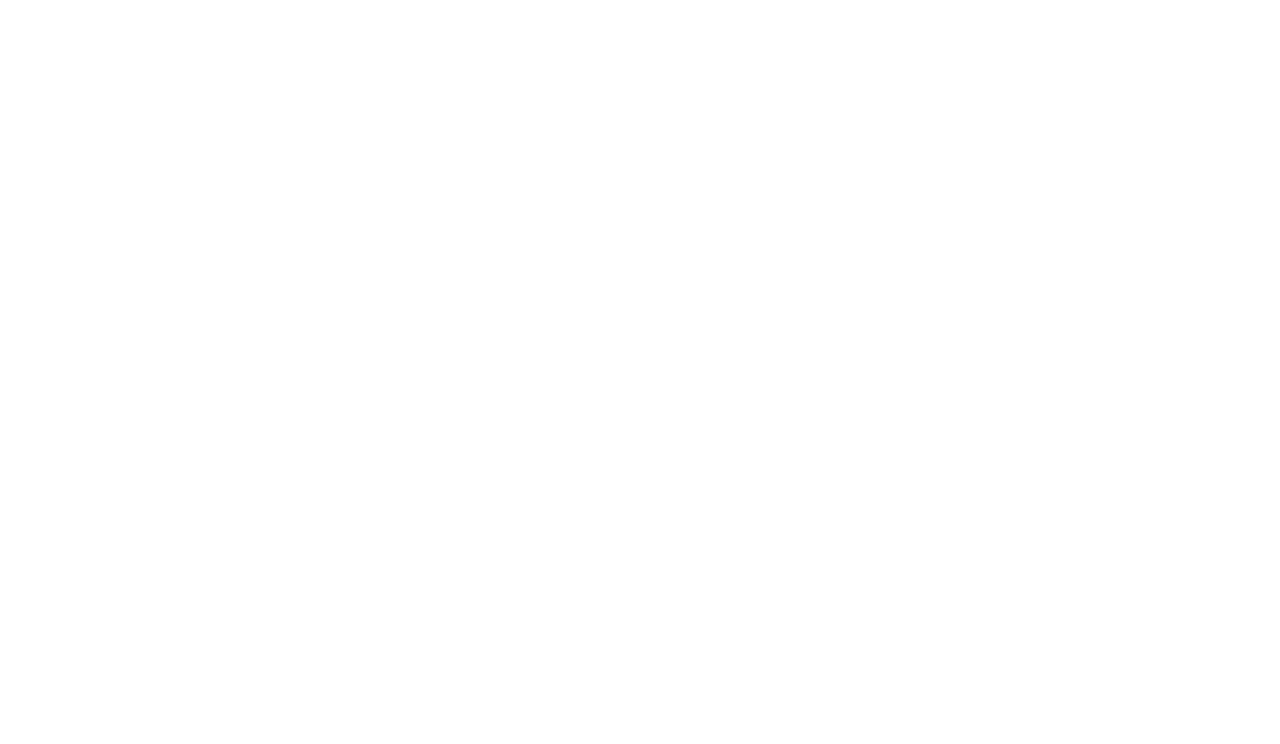
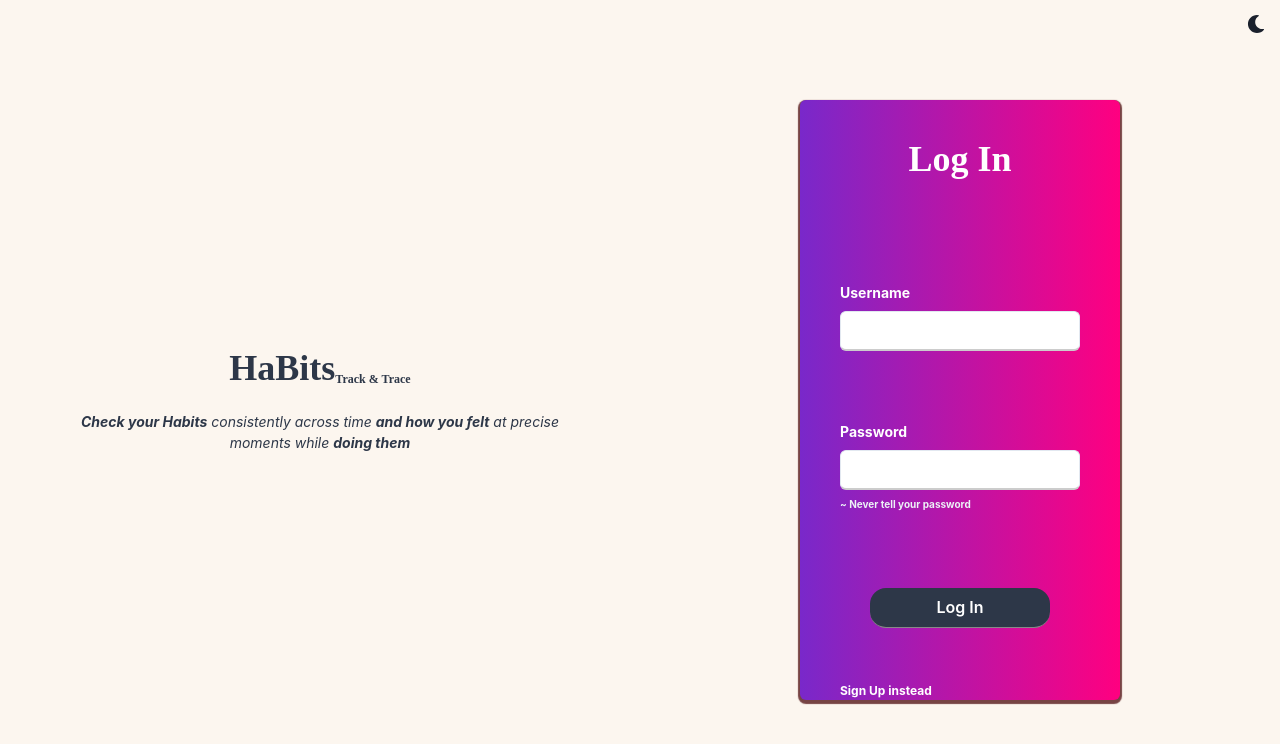
Before and after one commit to Ellie1341994/HaBitsProject, a React (Create React App) app in the folder habitsreactclient/: page /login in a window 1280 px wide. Shown: the top 744 px of the page. Built offline with nearby package versions, Linux system fonts and the light colour scheme.

Commit message:
Added login and register routes. Index url redirects anonymous users to the login url

```diff
--- a/habitsreactclient/src/App.tsx
+++ b/habitsreactclient/src/App.tsx
@@ -10,10 +10,11 @@
 import { mode } from '@chakra-ui/theme-tools';
 import AuthenticationPanel from "./components/AuthenticationPanel"
 import {
-  Route,
+    Route,
+    Redirect,
 } from "react-router-dom";
 //import axios from 'axios';
-import AppTitle from "./components/miscellaneous"
+import AppTitle from "./components/AppTitle"
 
 interface AppState {
     title: string;
@@ -31,13 +32,14 @@
     componentDidMount() {
         let token: any = localStorage.getItem("token");
         if ( token ) {
-            console.log("token exists");
+            this.setState({authenticated: true});
         }
     }
 
     render () {
         return (
-            <Route exact={true} path="/">
+            <Route path="/">
+                {this.state.authenticated ? <Flex>asd</Flex>: <Redirect to="/login"/>}
                 <ChakraProvider theme={extendTheme({
                     styles: {
                         global: (props: any) => ({
--- a/habitsreactclient/src/components/AnimatedChakraComponents.tsx
+++ b/habitsreactclient/src/components/AnimatedChakraComponents.tsx
@@ -85,7 +85,6 @@
     UNSAFE_componentWillMount() {
         const {text, durationInMS, ...childrenProps}: any = this.props;
         this.childrenProps = childrenProps;
-
     }
     componentDidUpdate(_prevProps: any, prevState: any) {
         if ( this.state === prevState && this.afterUpdateText !== this.props.text) {
--- a/habitsreactclient/src/components/AuthenticationForm.tsx
+++ b/habitsreactclient/src/components/AuthenticationForm.tsx
@@ -22,7 +22,9 @@
 }
 
 interface APProps {
-    setMountState: any
+    setMountState: any,
+    formInformation: any,
+    routeHistory: any,
 }
 export default class AuthenticationForm extends React.Component<APProps, APState> {
 
@@ -33,10 +35,10 @@
         this.state = {
             messagesHeaderText: "Error(s)",
             requestFeedbackMessages: "",
-            formType: "Log In",
+            formType: this.props.formInformation.type,
             loggedIn: undefined,
-            formTitle: "Log In",
-            formActionButtonName: "Enter"
+            formTitle: this.props.formInformation.title,
+            formActionButtonName: this.props.formInformation.button,
         }
         this.register = this.register.bind(this);
         this.handleChange = this.handleChange.bind(this);
@@ -49,9 +51,14 @@
         this.registerFields[field] = value;
     }
     handleFormTypeChange(_event?: any) {
-        this.state.formType === "Register" ?
-            this.setState({formType: "Log In", formTitle: "Log In", formActionButtonName: "Enter"})
-                : this.setState({formType: "Register", formTitle: "Sign Up", formActionButtonName: "Register"});
+        if (this.state.formType === "Register" ) {
+            this.props.routeHistory.push("/login");
+            this.setState({formType: "Log In", formTitle: "Log In", formActionButtonName: "Enter"});
+        }
+        else {
+            this.props.routeHistory.push("/register");
+            this.setState({formType: "Register", formTitle: "Sign Up", formActionButtonName: "Register"});
+        }
     }
     register(event: any) {
         event.preventDefault();
--- a/habitsreactclient/src/components/AuthenticationPanel.tsx
+++ b/habitsreactclient/src/components/AuthenticationPanel.tsx
@@ -7,6 +7,9 @@
 import { useState} from "react";
 import React from "react";
 import AuthenticationForm from "./AuthenticationForm"
+import {
+  Route,
+} from "react-router-dom";
 export default function AuthenticationPanel(_props: {}) {
     const lightGradientColor: any = {c1: "#7928CA", c2: "#FF0080"};
     const darkGradientColor: any = {c1: "#788389", c2: "#A77"};
@@ -29,6 +32,17 @@
             },
         }
     }
+    function makeFormInformation(isLoginForm: boolean) {
+        const formInformation: any = {title: "Sign Up", button: "Register", type: "Register"};
+        if ( isLoginForm ) {
+            for (let key of Object.keys(formInformation)) {
+                for (let value of ["Log In", "Enter", "Log In"]) {
+                    formInformation[key] = value;
+                }
+            }
+        }
+        return formInformation;
+    }
     const [isMounted, setMountState] = useState(true);
     return (
         <AnimatedFlex
@@ -49,9 +63,13 @@
             boxShadow={shadow}
             color="white"
         >
-            <AuthenticationForm
-
-                setMountState={setMountState}
+            <Route
+                path={["/login","/register"]}
+                exact={true}
+                render={({ match, history }: any) => {
+                    return <AuthenticationForm routeHistory={history} formInformation={makeFormInformation(match.path.includes("login"))} setMountState={setMountState}/>;
+                    }
+                }
             />
         </AnimatedFlex>
     )
```
Also changed, not shown: habitsreactclient/src/components/AppTitle.tsx (renamed from habitsreactclient/src/components/miscellaneous.tsx).
